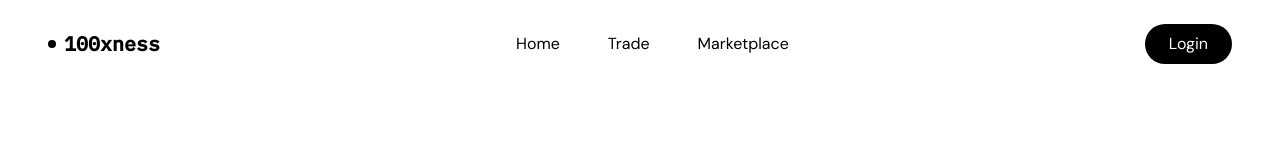
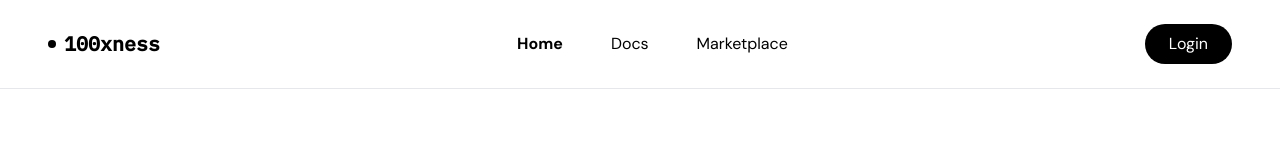
Before and after one commit to ashishmohapatra240/100xness-v2, a Next.js app in the folder apps/web/: page / in a window 1280 px wide. Shown: the top 160 px of the page. Built offline with nearby package versions, Linux system fonts and the light colour scheme; no server answers.

Commit message:
refactor(header): improve navigation links and styling

```diff
--- a/apps/web/app/components/Header.tsx
+++ b/apps/web/app/components/Header.tsx
@@ -1,26 +1,40 @@
-"use client"
-import React from 'react';
-import Link from 'next/link';
-import { useAuth } from '../hooks/useAuth';
+"use client";
+import React from "react";
+import Link from "next/link";
+import { useAuth } from "../hooks/useAuth";
+import { useRouter, usePathname } from "next/navigation";
 
 const Header = () => {
   const { isAuthenticated, logoutMutation } = useAuth();
+  const router = useRouter();
+  const pathname = usePathname();
   return (
-    <header className="fixed top-0 w-full px-4 py-6 md:px-8 lg:px-12 bg-white z-50">
+    <header className="fixed top-0 w-full px-4 py-6 md:px-8 lg:px-12 bg-white z-50 border-b border-gray-200">
       <div className="max-w-7xl mx-auto flex items-center justify-between">
         <Link href="/" className="flex items-center space-x-2">
           <div className="w-2 h-2 bg-black rounded-full"></div>
-          <span className="text-xl font-semibold font-ibm-plex-mono">100xness</span>
+          <span className="text-xl font-semibold font-ibm-plex-mono">
+            100xness
+          </span>
         </Link>
 
         <nav className="hidden md:flex items-center space-x-8 lg:space-x-12">
-          <Link href="/" className="text-black hover:text-gray-700 transition-colors font-instrument-sans">
+          <Link
+            href="/"
+            className={`text-black hover:text-gray-700 transition-colors font-instrument-sans ${pathname === "/" ? "font-bold" : "text-black"}`}
+          >
             Home
           </Link>
-          <Link href="/trade" className="text-black hover:text-gray-700 transition-colors font-instrument-sans">
-            Trade
+          <Link
+            href="/docs"
+            className={`text-black hover:text-gray-700 transition-colors font-instrument-sans ${pathname === "/docs" ? "font-bold" : "text-black"}`}
+          >
+            Docs
           </Link>
-          <Link href="/marketplace" className="text-black hover:text-gray-700 transition-colors font-instrument-sans">
+          <Link
+            href="/marketplace"
+            className={`text-black hover:text-gray-700 transition-colors font-instrument-sans ${pathname === "/marketplace" ? "font-bold" : "text-black"}`}
+          >
             Marketplace
           </Link>
         </nav>
@@ -43,14 +57,23 @@ const Header = () => {
           )}
         </div>
 
-
         <button className="md:hidden p-2">
-          <svg className="w-6 h-6" fill="none" stroke="currentColor" viewBox="0 0 24 24">
-            <path strokeLinecap="round" strokeLinejoin="round" strokeWidth={2} d="M4 6h16M4 12h16M4 18h16" />
+          <svg
+            className="w-6 h-6"
+            fill="none"
+            stroke="currentColor"
+            viewBox="0 0 24 24"
+          >
+            <path
+              strokeLinecap="round"
+              strokeLinejoin="round"
+              strokeWidth={2}
+              d="M4 6h16M4 12h16M4 18h16"
+            />
           </svg>
         </button>
       </div>
-    </header >
+    </header>
   );
 };
 
```
